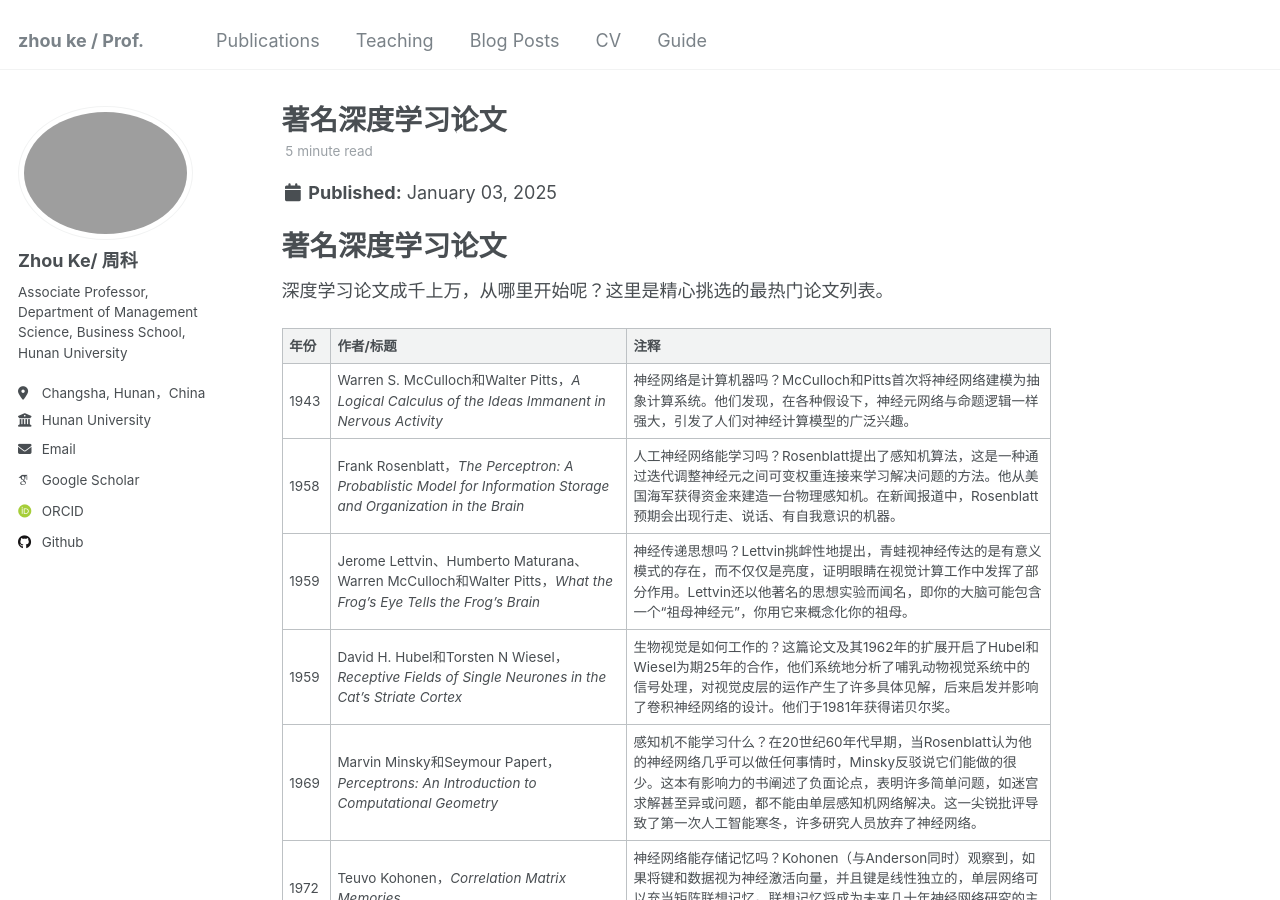
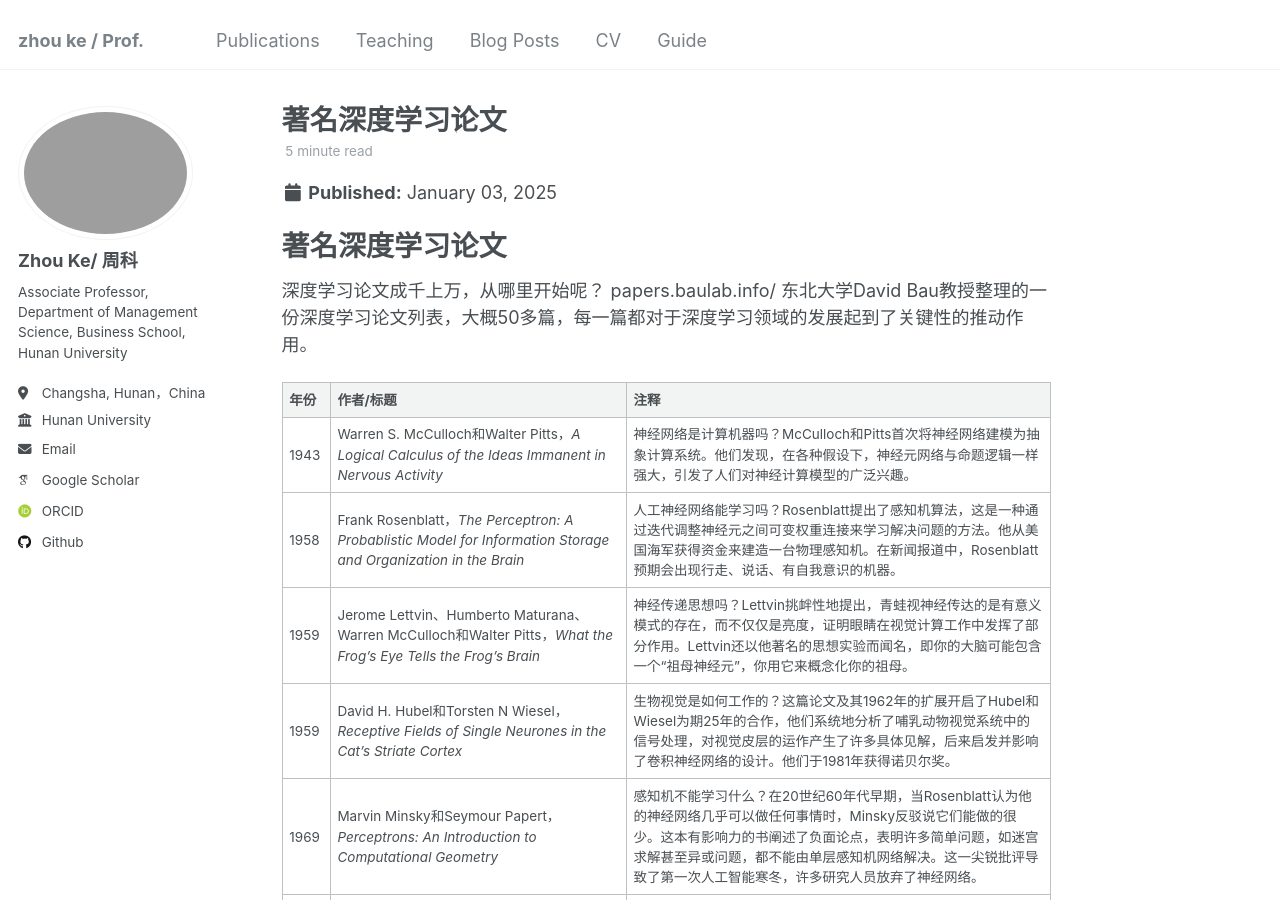
Before and after one commit to hustzhke/hustzhke.github.io, a Jekyll site: the page built from _posts/2014-08-14-blog-post-3.md, in a window 1280 px wide and 900 px high. Built offline with Jekyll 4.4.1, drawn with Linux system fonts in a browser that asks for light colours; some web fonts are replaced.

Commit message:
Update 2014-08-14-blog-post-3.md

```diff
--- a/_posts/2014-08-14-blog-post-3.md
+++ b/_posts/2014-08-14-blog-post-3.md
@@ -10,8 +10,10 @@ tags:
 
 
 # 著名深度学习论文
+深度学习论文成千上万，从哪里开始呢？
+papers.baulab.info/
+东北大学David Bau教授整理的一份深度学习论文列表，大概50多篇，每一篇都对于深度学习领域的发展起到了关键性的推动作用。
 
-深度学习论文成千上万，从哪里开始呢？这里是精心挑选的最热门论文列表。
 
 |年份|作者/标题|注释|
 |---|---|---|
```
